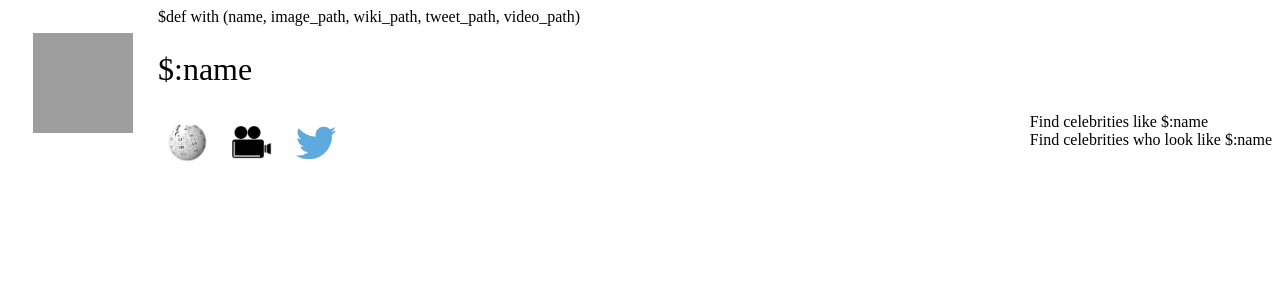
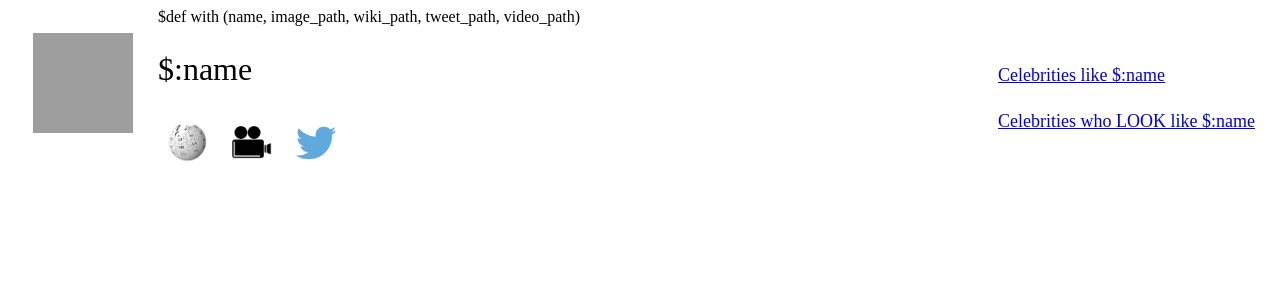
Before and after one commit to jmorales4/W251-FinalProject, a Python web app: template face_shots/code/templates/content.html in a window 1280 px wide. Shown: the top 300 px of the page. Run offline with Jinja, Linux system fonts and the light colour scheme; the template is opened without the code that fills it, so the values that code supplies are empty; grey boxes are pictures that could not be loaded.

Commit message:
Like done, still need to do looks like

```diff
--- a/face_shots/code/static/face_shots.css
+++ b/face_shots/code/static/face_shots.css
@@ -26,7 +26,7 @@ p {
     height: calc(100% - 40px);
     min-height: 400px;
     width: calc(100% - 360px);
-    min-width: 500px;
+    min-width: 640px;
 }
 
 #prompt {
@@ -77,7 +77,15 @@ p {
 }
 
 #find_links {
-    float: right;
+    position: absolute;
+    right: 0px;
+    top: 40px;
+    height: 100%;
+}
+
+.find_link {
+    margin: 25px;
+    font-size: large;
 }
 
 #media {
--- a/face_shots/code/templates/content.html
+++ b/face_shots/code/templates/content.html
@@ -3,13 +3,25 @@ $def with (name, image_path, wiki_path, tweet_path, video_path)
 <head lang="en">
   <meta charset="UTF-8">
   <link rel="stylesheet" type="text/css" href="static/face_shots.css">
+  <script src="static/jquery-2.1.3.min.js"></script>
+  <script language="javascript">
+    function find_like(name){
+      jQuery('#query', window.parent.document).val('like:' + name);
+      jQuery('#query_form', window.parent.document).submit();
+    }
+    function looks_like(name){
+      jQuery('#query', window.parent.document).val('looks like:' + name);
+      jQuery('#query_form', window.parent.document).submit();
+    }
+  </script>
 </head>
 <body>
 <img id="image" src="$:image_path">
+
 <div id="name">$:name</div>
 <div id="find_links">
-    <a id="like">Find celebrities like $:name</a><br>
-    <a id="look_like">Find celebrities who look like $:name</a>
+    <p class="find_link" ><a id="like" href="javascript:find_like('$:name')">Celebrities like $:name</a></p>
+    <p class="find_link"><a id="look_like" href="javascript:looks_like('$:name')">Celebrities who LOOK like $:name</a></p>
 </div>
 <a id="wiki" href="$:wiki_path" target="media"><img class="link_image" src="static/wikipedia.png"></a>
 <a id="videos" href="$:video_path" target="media"><img class="link_image" src="static/movie.png"></a>
--- a/face_shots/code/templates/main.html
+++ b/face_shots/code/templates/main.html
@@ -14,7 +14,7 @@ $def with (query, num_results, results)
       (see <a href="https://lucene.apache.org/core/2_9_4/queryparsersyntax.html"
               target="_blank">queryparsersyntax.html</a>)
     </div>
-    <form name="query" method="get">
+    <form id="query_form" name="query" method="get">
       <div id="input"><input id="query" name="query" type="text" value="$:query"> <input type="submit"></div>
     </form>
     <div id=":num_results">$:num_results Results Found</div>
```
Also changed, not shown: face_shots/code/main.py (+23 -14 lines), face_shots/code/videos.py (+10 -5 lines). Lines whose indentation alone changed are shown as unchanged.
